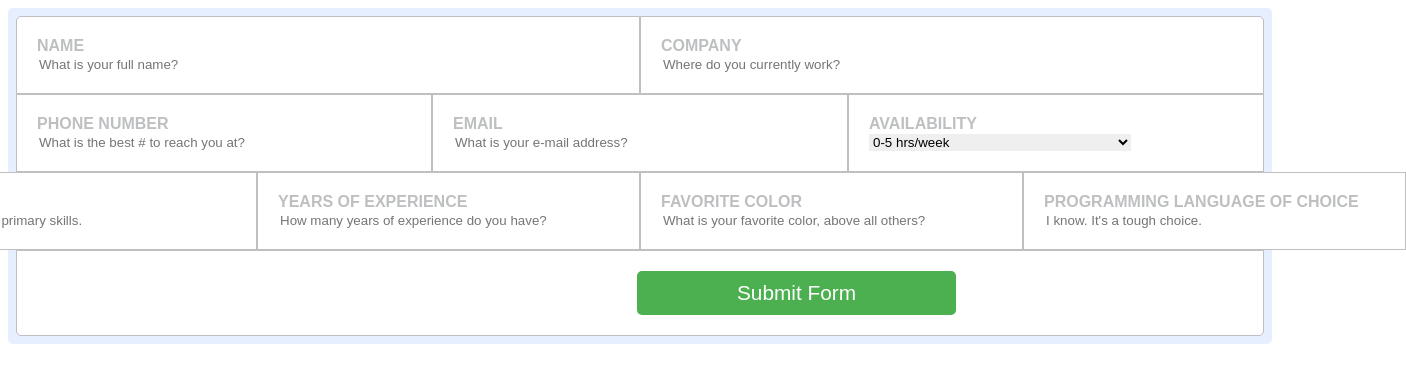
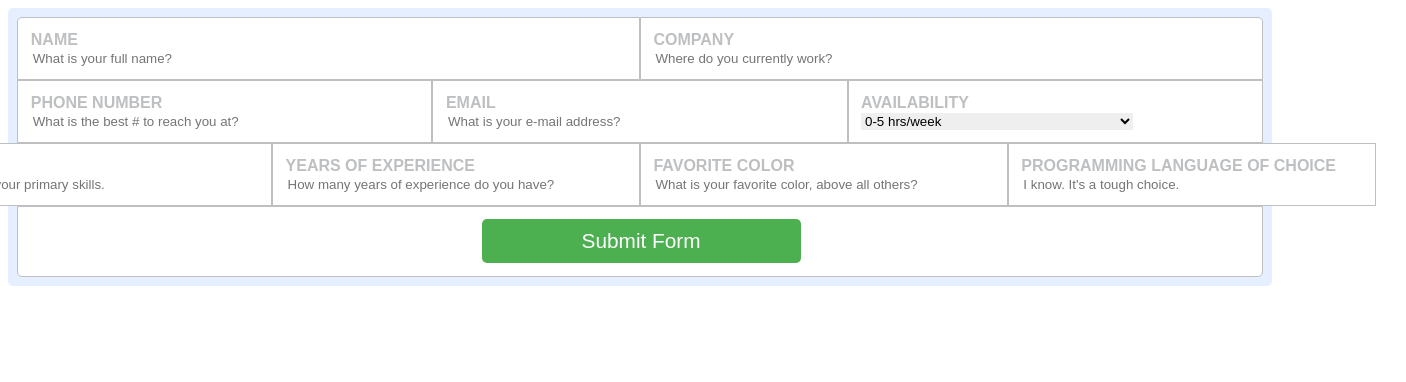
Before and after one commit to noah-wisch/11-30-Layout, a plain HTML site: page HW3/index.html in a window 1280 px wide. Shown: the whole page, 1406 px wide, since content can reach past the window. Drawn offline with Linux system fonts and the light colour scheme.

Commit message:
Updated px to %

```diff
--- a/HW3/style.css
+++ b/HW3/style.css
@@ -3,7 +3,7 @@ form {
     border-radius:5px;
     background-color:#e5efff;
     color:#bdbfc1;
-    padding:5px;
+    padding:0.5%;
     font-weight:bold;
     font-family:sans-serif;
     font-size:1em;
@@ -50,7 +50,7 @@ input[type=submit] {
     padding:10px 100px 10px 100px;
     border-radius:5px;
     display:relative;
-    margin-left:600px;
+    margin-left:37%;
     font-size:1.3em;
 }
 
@@ -63,12 +63,12 @@ input[type=submit]:hover {
     background-color:white;
     border-bottom-left-radius:5px;
     border-bottom-right-radius:5px;
-    padding:20px;
+    padding:1%;
 }
 
 div {
     border:1px solid #bdbfc1;
     background-color:white;
-    padding:20px;
+    padding:1%;
     width:100%;
 }
```
Also changed, not shown: HW3/index.html (line endings or trailing spaces).
